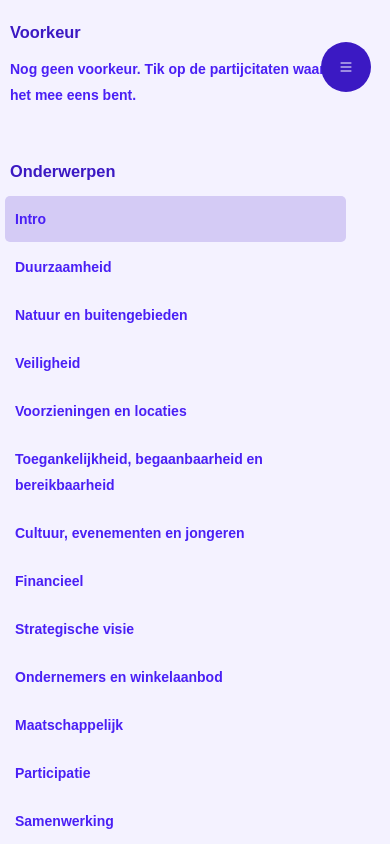
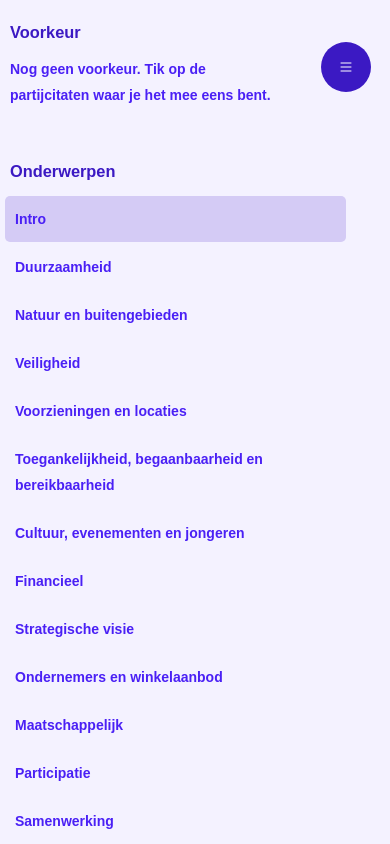
Before and after one commit to BobWassermann/vaalsstemt, a React (Create React App) app: page / in a window 390 px wide. Both pictures are taken after a click on the element 345 px from the left and 67 px from the top of the page. Built offline with nearby package versions, Linux system fonts and the light colour scheme; a web font is replaced by a local one.

Commit message:
Reset counters

```diff
--- a/src/App.js
+++ b/src/App.js
@@ -225,6 +225,28 @@ export default class App extends Component {
     })
   }
 
+  resetCounters() {
+    let r = window.confirm("Weet je zeker dat je alle voorkeuren wel resetten naar 0?")
+    if (r === true) {
+      this.setState({
+        activeCards: {},
+        counter: {
+          vo: 0,
+          cda: 0,
+          lokaal: 0,
+          pvda: 0,
+          alternatief: 0,
+          nujlies: 0
+        }
+      }, () => {
+        localStorage.setItem('vaalsStemt_activeCards', JSON.stringify(this.state.activeCards))
+        localStorage.setItem('vaalsStemt_counter', JSON.stringify(this.state.counter))
+      })
+    } else {
+      console.log('User cancelled')
+    }
+  }
+
   render() {
     const { active, activeCards, activeLayout, counter, data, mobileNavOpen } = this.state
 
@@ -235,6 +257,7 @@ export default class App extends Component {
           activeLayout={activeLayout}
           counter={counter}
           mobileNavOpen={mobileNavOpen}
+          resetCounters={() => this.resetCounters()}
           setActive={(active, title) => this.setActive(active, title)}
           setActiveLayout={layout => this.setActiveLayout(layout)} />
 
--- a/src/Components/Nav/index.js
+++ b/src/Components/Nav/index.js
@@ -105,8 +105,14 @@ const Paragraph = styled.p`
   margin: 1px 10px;
 
   @media screen and (max-width: 900px) {
-    max-width: 90%;
+    max-width: 70%;
   }
+`
+
+const ResetAllCounters = styled.p`
+  cursor: pointer;
+  text-decoration: underline;
+  margin: 1px 10px;
 `
 
 export default class Nav extends Component {
@@ -189,6 +195,19 @@ export default class Nav extends Component {
           ) &&
           <Paragraph>Nog geen voorkeur. Tik op de partijcitaten waar je het mee eens bent.</Paragraph>
         }
+        {
+          (
+            this.props.counter.vo !== 0 ||
+            this.props.counter.cda !== 0 ||
+            this.props.counter.lokaal !== 0 ||
+            this.props.counter.pvda !== 0 ||
+            this.props.counter.alternatief !== 0 ||
+            this.props.counter.nujlies !== 0
+          ) &&
+          <ResetAllCounters onClick={() => this.props.resetCounters()}>
+            Voorkeuren resetten
+          </ResetAllCounters>
+        }
 
         <Title>Onderwerpen</Title>
         <List>
```
